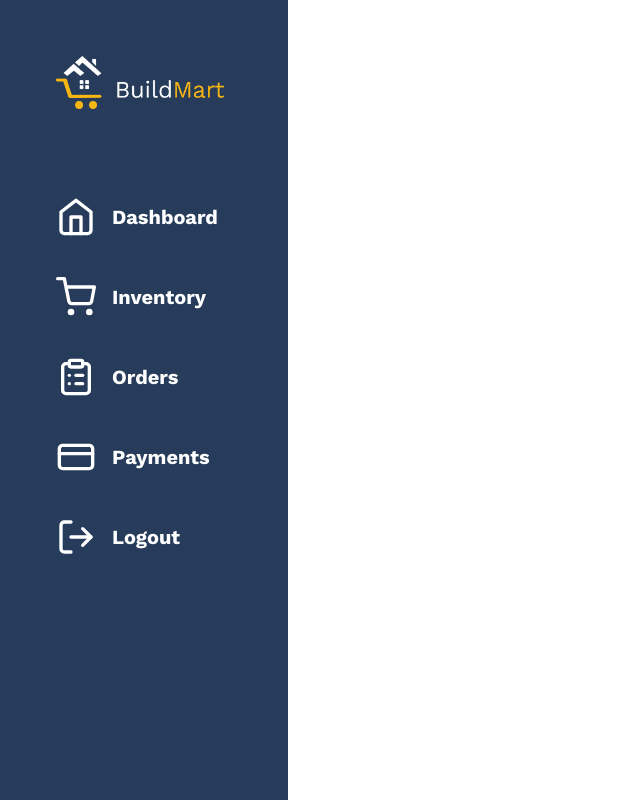
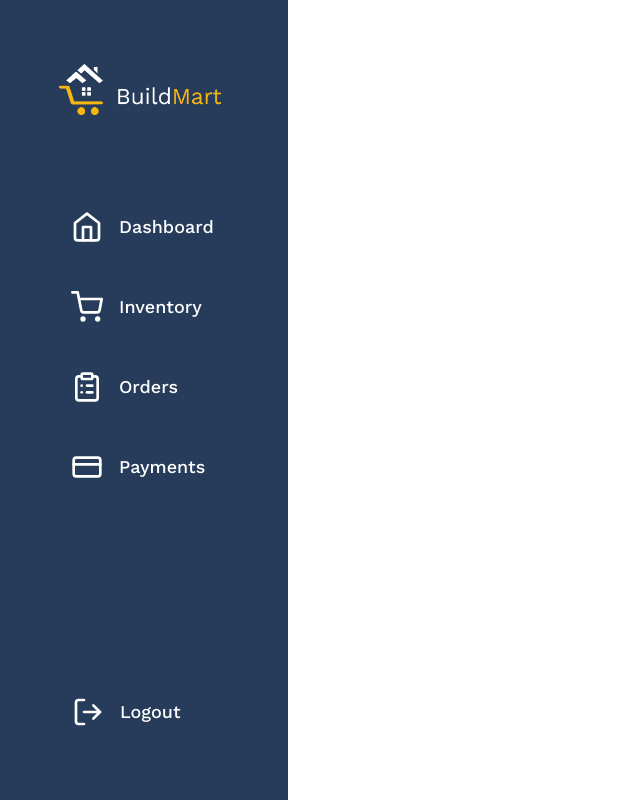
Before and after one commit to akirachix/Inyange-Frontend, a Next.js app in the folder inyange-dashboard/: page / in a window 1280 px wide. Shown: the whole page, without its empty margins (0-640 px from the left). Built offline with nearby package versions, Linux system fonts and the light colour scheme.

Commit message:
add sidebar

```diff
--- a/inyange-dashboard/src/app/components/Sidebar/index.tsx
+++ b/inyange-dashboard/src/app/components/Sidebar/index.tsx
@@ -1,81 +1,3 @@
-// import React, { useState } from 'react';
-// import Image from 'next/image';
-// import Link from 'next/link';
-// import { Home, ShoppingCart, ClipboardList, CreditCard, LogOut } from 'lucide-react';
-
-// const Sidebar = () => {
-//   const [activeLink, setActiveLink] = useState('');
-
-//   const handleLinkClick = (link: string) => {
-//     setActiveLink(link);
-//   };
-
-//   return (
-//     <div className="flex flex-col bg-[#263C5A] h-screen p-6 md:p-12 lg:p-14 space-y-10 md:space-y-14 w-64 md:w-72 lg:w-80">
-//       <div className="flex items-center space-x-2 mb-6 md:mb-8">
-//         <Image
-//           src="/images/bmlogo.png"
-//           alt="BuildMart Logo"
-//           width={200}
-//           height={200}
-//         />
-//       </div>
-
-
-//       <nav className="flex flex-col space-y-10 text-lg md:text-xl font-bold">
-//         <Link
-//           href="/"
-//           className={`flex items-center space-x-4 ${activeLink === '/' ? 'text-[#F8B612]' : 'text-white'} hover:text-[#F8B612] transition-all duration-300`}
-//           onClick={() => handleLinkClick('/')}
-//         >
-//           <Home className="w-8 h-8 md:w-10 md:h-10" />
-//           <span>Dashboard</span>
-//         </Link>
-
-//         <Link
-//           href="components/Inventory"
-//           className={`flex items-center space-x-4 ${activeLink === '/Inventory' ? 'text-[#F8B612]' : 'text-white'} hover:text-[#F8B612] transition-all duration-300`}
-//           onClick={() => handleLinkClick('/Inventory')}
-//         >
-//           <ShoppingCart className="w-8 h-8 md:w-10 md:h-10" />
-//           <span>Inventory</span>
-//         </Link>
-
-//         <Link
-//           href="/orders"
-//           className={`flex items-center space-x-4 ${activeLink === '/orders' ? 'text-[#F8B612]' : 'text-white'} hover:text-[#F8B612] transition-all duration-300`}
-//           onClick={() => handleLinkClick('/orders')}
-//         >
-//           <ClipboardList className="w-8 h-8 md:w-10 md:h-10" />
-//           <span>Orders</span>
-//         </Link>
-
-//         <Link
-//           href="/payments"
-//           className={`flex items-center space-x-4 ${activeLink === '/payments' ? 'text-[#F8B612]' : 'text-white'} hover:text-[#F8B612] transition-all duration-300`}
-//           onClick={() => handleLinkClick('/payments')}
-//         >
-//           <CreditCard className="w-8 h-8 md:w-10 md:h-10" />
-//           <span>Payments</span>
-//         </Link>
-
-//         <Link
-//           href="/logout"
-//           className={`flex items-center space-x-4 ${activeLink === '/logout' ? 'text-[#F8B612]' : 'text-white'} hover:text-[#F8B612] transition-all duration-300`}
-//           onClick={() => handleLinkClick('/logout')}
-//         >
-//           <LogOut className="w-8 h-8 md:w-10 md:h-10" />
-//           <span>Logout</span>
-//         </Link>
-//       </nav>
-//     </div>
-//   );
-// };
-
-// export default Sidebar;
-
-
-
 import React, { useState } from 'react';
 import Image from 'next/image';
 import Link from 'next/link';
@@ -90,32 +12,35 @@ const Sidebar = () => {
   };
 
   return (
-    <div className="flex flex-col bg-[#263C5A] h-screen p-6 md:p-12 lg:p-14 space-y-10 md:space-y-14 w-64 md:w-72 lg:w-70">
-      <div className="flex items-center space-x-2 mb-6 md:mb-8">
+    <div className="flex flex-col bg-[#263C5A] h-screen p-6 md:p-8 lg:p-10 w-64 md:w-72 lg:w-70 justify-between items-center">
+
+      <div>
+        <div className="flex items-center px-1 space-x-2 mb-24 mt-6">
           <Image
             src="/images/bmlogo.png"
             alt="BuildMart Logo"
-          width={200}
-          height={200}
+            width={170}
+            height={170}
           />
         </div>
 
-      <nav className="flex flex-col space-y-10 text-lg md:text-xl font-bold">
+
+        <nav className="flex flex-col px-4 space-y-12 text-base md:text-lg font-medium">
           <Link
             href="/"
             className={`flex items-center space-x-4 ${activeLink === '/' ? 'text-[#F8B612]' : 'text-white'} hover:text-[#F8B612] transition-all duration-300`}
             onClick={() => handleLinkClick('/')}
           >
-          <LuHome className="w-8 h-8 md:w-10 md:h-10" />
+            <LuHome className="w-6 h-6 md:w-8 md:h-8" />
             <span>Dashboard</span>
           </Link>
 
           <Link
-          href="components/Inventory"
-          className={`flex items-center space-x-4 ${activeLink === '/Inventory' ? 'text-[#F8B612]' : 'text-white'} hover:text-[#F8B612] transition-all duration-300`}
-          onClick={() => handleLinkClick('/Inventory')}
+            href="/components/Inventory"
+            className={`flex items-center space-x-4 ${activeLink === '/components/Inventory' ? 'text-[#F8B612]' : 'text-white'} hover:text-[#F8B612] transition-all duration-300`}
+            onClick={() => handleLinkClick('/components/Inventory')}
           >
-          <FiShoppingCart className="w-8 h-8 md:w-10 md:h-10" />
+            <FiShoppingCart className="w-6 h-6 md:w-8 md:h-8" />
             <span>Inventory</span>
           </Link>
 
@@ -124,7 +49,7 @@ const Sidebar = () => {
             className={`flex items-center space-x-4 ${activeLink === '/Orders' ? 'text-[#F8B612]' : 'text-white'} hover:text-[#F8B612] transition-all duration-300`}
             onClick={() => handleLinkClick('/Orders')}
           >
-          <LuClipboardList className="w-8 h-8 md:w-10 md:h-10" />
+            <LuClipboardList className="w-6 h-6 md:w-8 md:h-8" />
             <span>Orders</span>
           </Link>
 
@@ -133,19 +58,23 @@ const Sidebar = () => {
             className={`flex items-center space-x-4 ${activeLink === '/Payments' ? 'text-[#F8B612]' : 'text-white'} hover:text-[#F8B612] transition-all duration-300`}
             onClick={() => handleLinkClick('/Payments')}
           >
-          <LuCreditCard className="w-8 h-8 md:w-10 md:h-10" />
+            <LuCreditCard className="w-6 h-6 md:w-8 md:h-8" />
             <span>Payments</span>
           </Link>
+        </nav>
+      </div>
 
+
+      <div className="w-full px-8 mb-6">
               <Link
                 href="/Logout"
-          className={`flex items-center space-x-4 ${activeLink === '/Logout' ? 'text-[#F8B612]' : 'text-white'} hover:text-[#F8B612] transition-all duration-300`}
+                className={`flex items-center space-x-4 py-2 ${activeLink === '/Logout' ? 'text-[#F8B612]' : 'text-white'} hover:text-[#F8B612] transition-all duration-300 text-base md:text-lg font-medium`}
                 onClick={() => handleLinkClick('/Logout')}
               >
-          <FiLogOut className="w-8 h-8 md:w-10 md:h-10" />
+                <FiLogOut className="w-6 h-6 md:w-8 md:h-8" />
                 <span>Logout</span>
               </Link>
-      </nav>
+            </div>
           </div>
   );
 };
```
Lines whose indentation alone changed are shown as unchanged.
